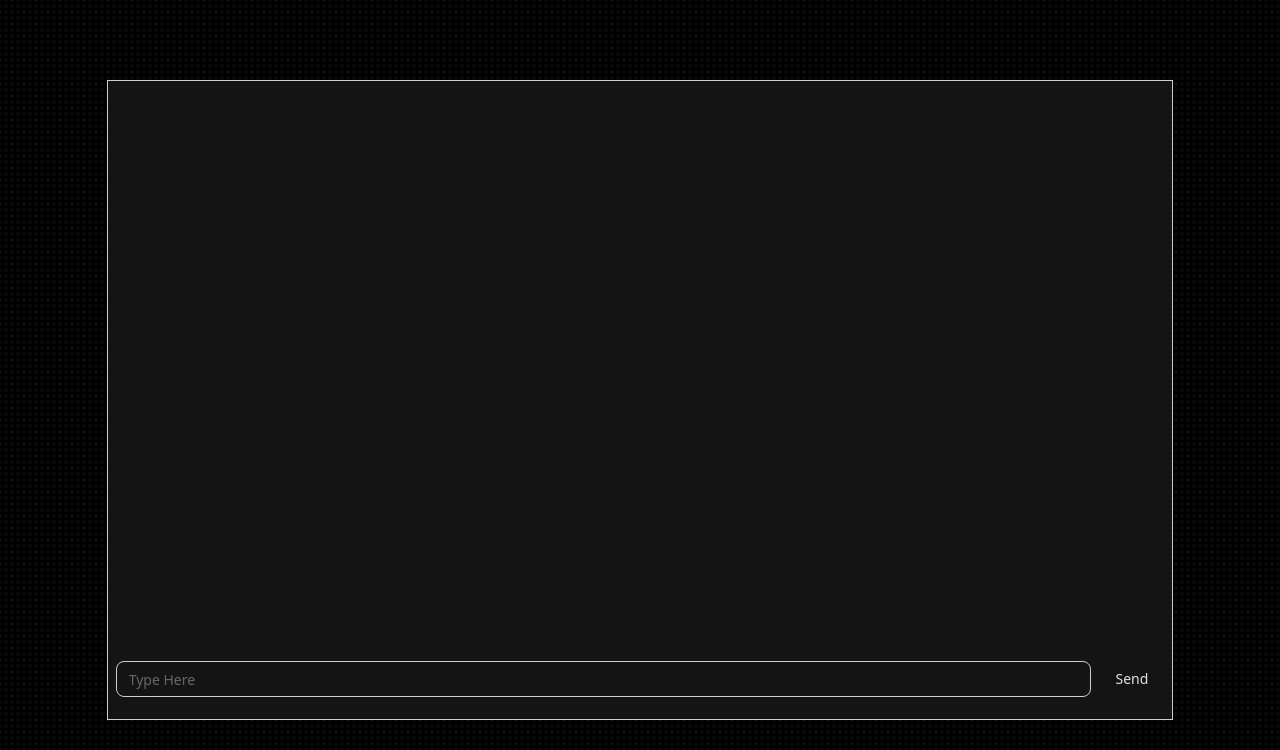
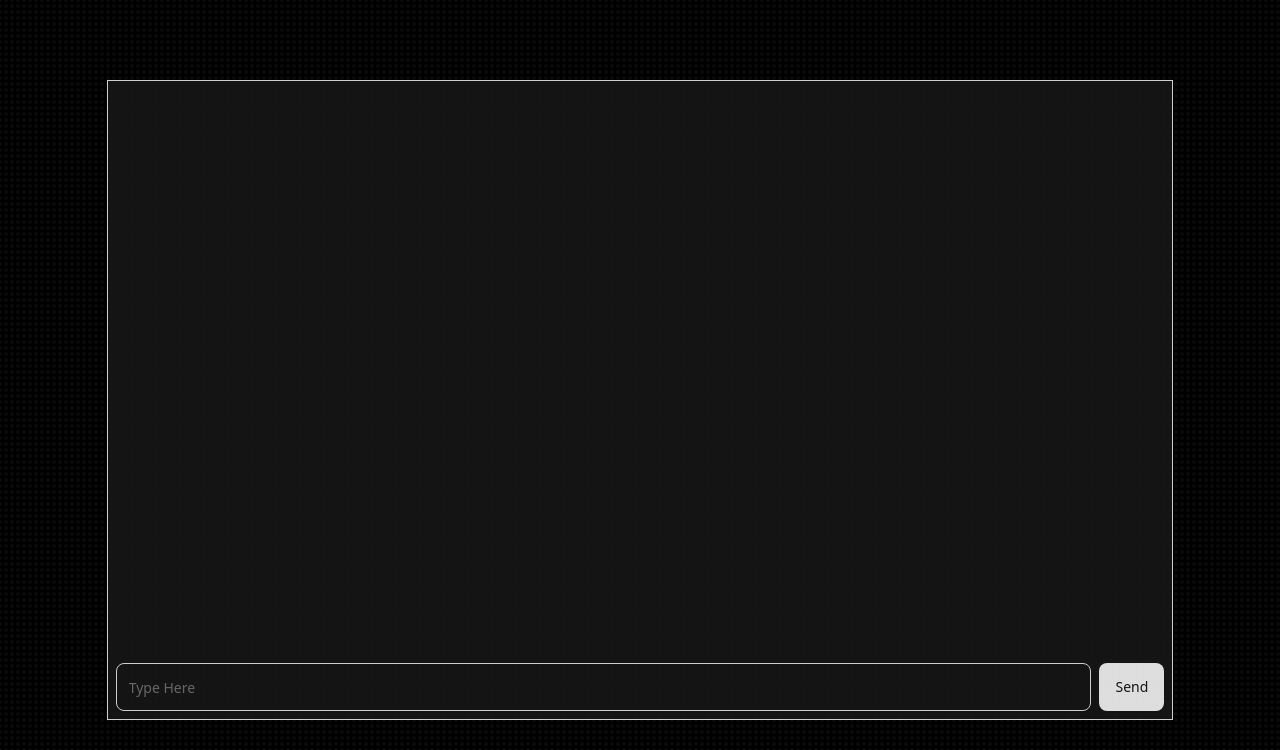
Before and after one commit to Enoz/enoz.dev, a SvelteKit app in the folder enoz.dev/: page /chat in a window 1280 px wide. Shown: the top 750 px of the page. Built offline with nearby package versions, Linux system fonts and the light colour scheme.

Commit message:
feat: Improve input bar scaling

```diff
--- a/enoz.dev/src/routes/chat/[[uuid]]/+page.svelte
+++ b/enoz.dev/src/routes/chat/[[uuid]]/+page.svelte
@@ -40,7 +40,7 @@
 </script>
 
 <div class="flex h-full w-full items-center justify-center">
-	<div class="grid h-4/5 w-5/6 grid-rows-[1fr_4rem] border bg-neutral-900 p-2">
+	<div class="grid h-4/5 w-5/6 grid-rows-[1fr_3rem] border bg-neutral-900 p-2">
 		<div class="flex h-full min-h-[0] flex-col-reverse overflow-x-hidden overflow-y-scroll">
 			{#each messages as message (message.id)}
 				<div
@@ -83,12 +83,12 @@
 					name="msg"
 					required
 					id="text-input"
-					class="bg-primary text-primary-foreground"
+					class="bg-primary text-primary-foreground h-full"
 					autocomplete="off"
 					type="text"
 					placeholder="Type Here"
 				/>
-				<Button type="submit">Send</Button>
+				<Button class="bg-secondary text-primary h-full" type="submit">Send</Button>
 			</form>
 		</div>
 	</div>
```
